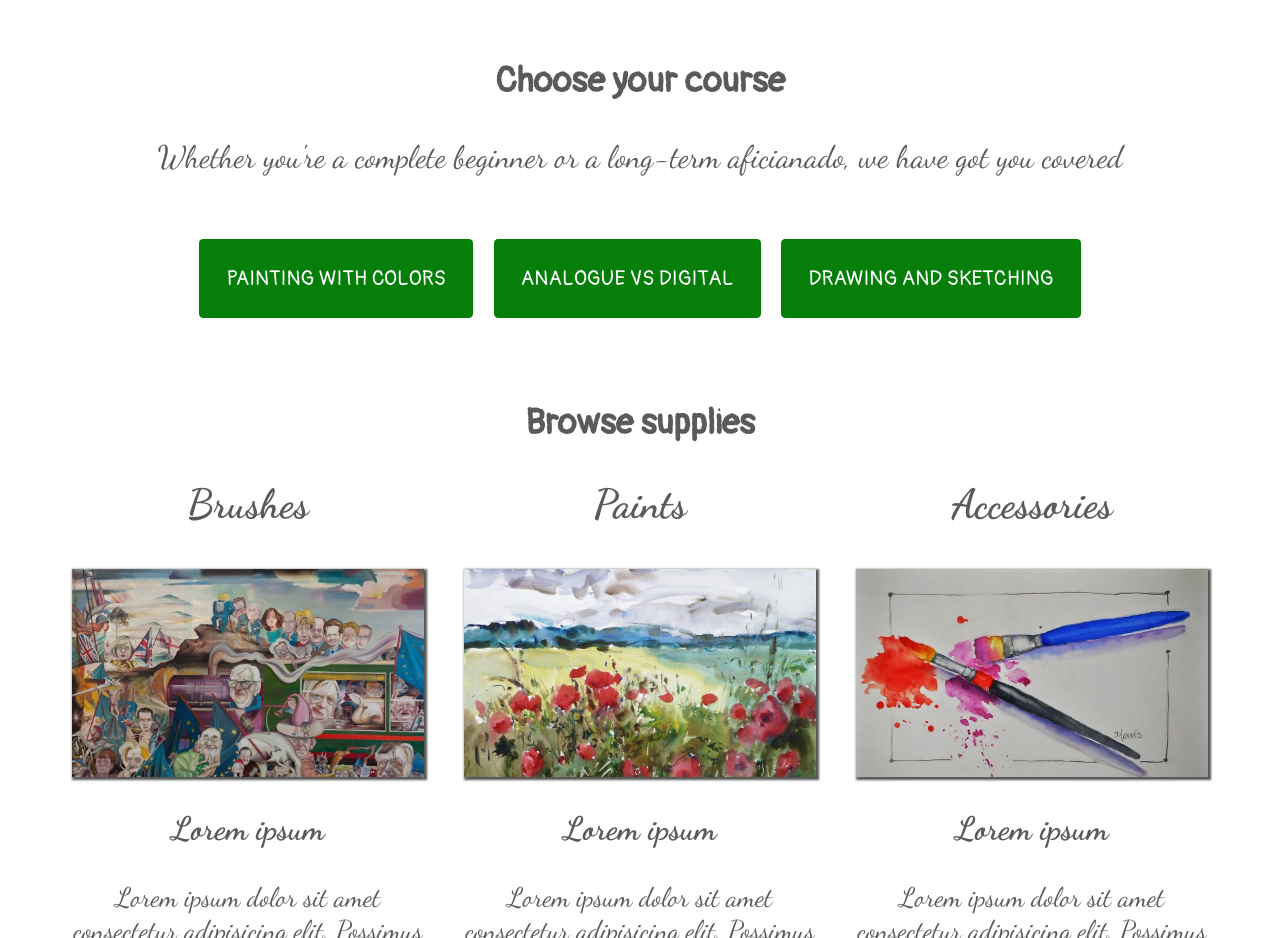
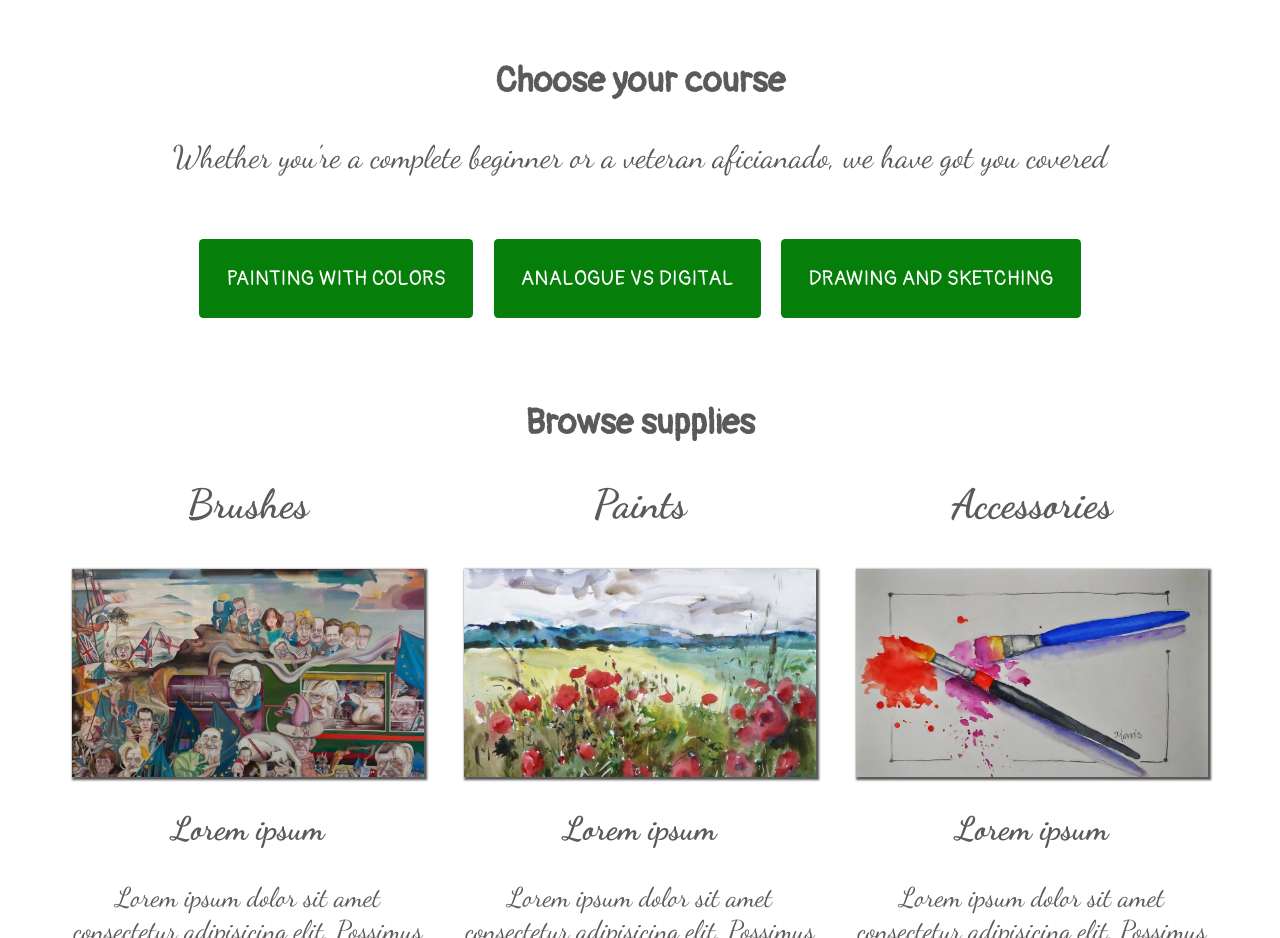
Before and after one commit to Nadine140993/CAS, a plain HTML site: page index.html in a window 1280 px wide. Shown: the part 1040-1978 px from the top of the page. Drawn offline with Linux system fonts and the light colour scheme; a web font is replaced by a local one.

Commit message:
Update index.html

```diff
--- a/index.html
+++ b/index.html
@@ -38,7 +38,7 @@
 
     <section class="order">
         <h2 class="section-title">Choose your course</h2>
-        <p>Whether you're a complete beginner or a long-term aficianado, we have got you covered</p>
+        <p>Whether you're a complete beginner or a veteran aficianado, we have got you covered</p>
         <div class="btn-group">
             <a href="#" class="btn btn-primary">Painting with colors</a>
             <a href="#" class="btn btn-primary">Analogue vs Digital</a>
```
